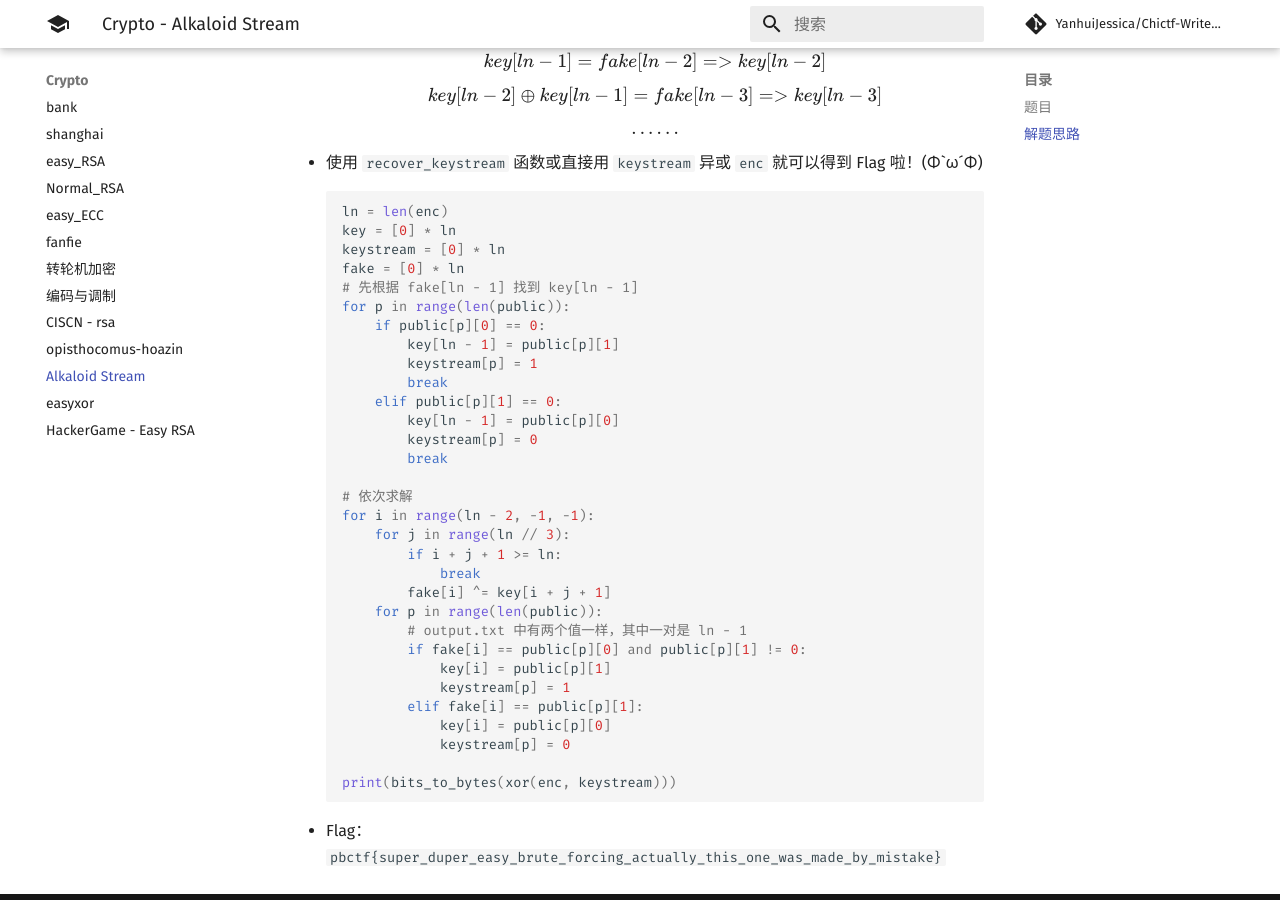
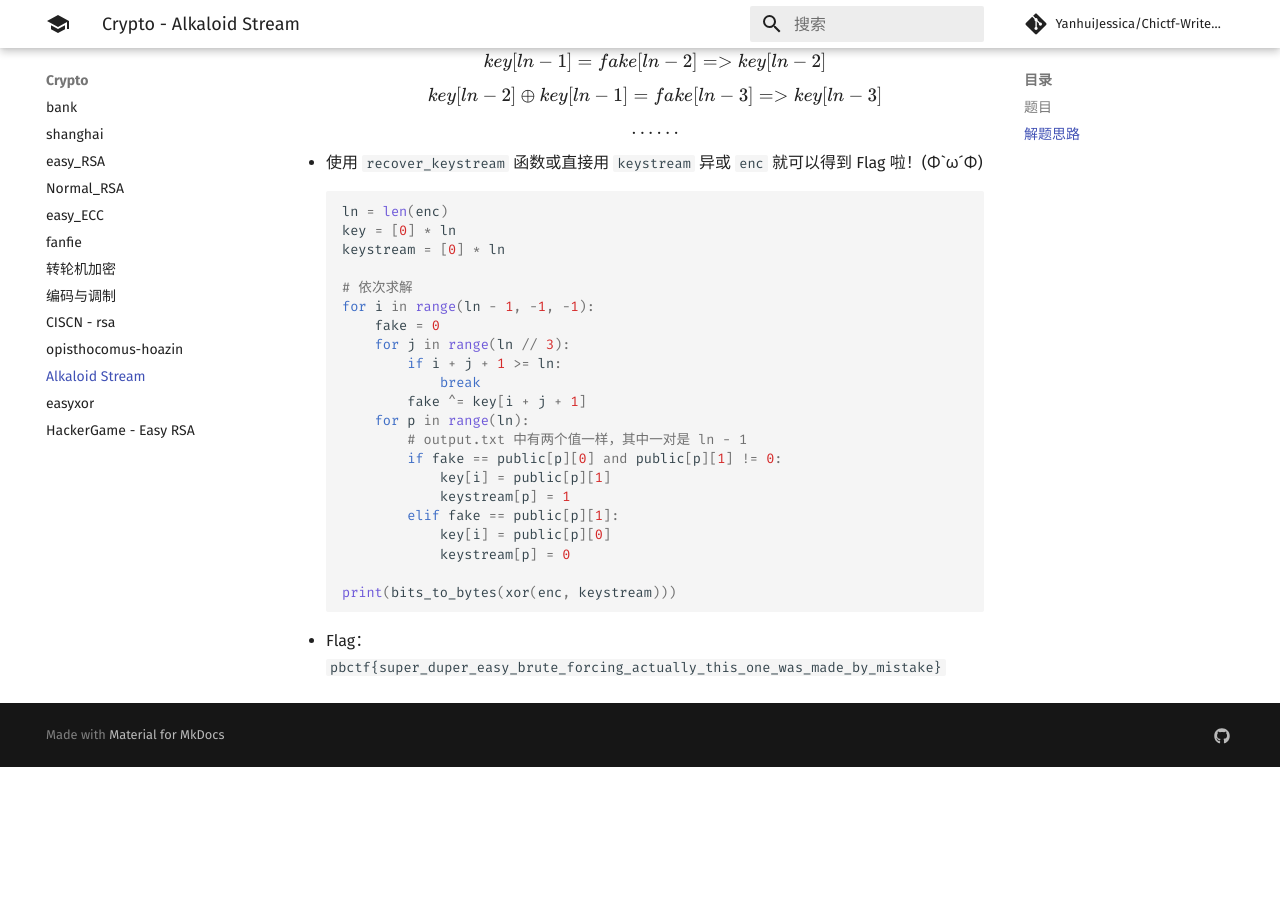
Before and after one commit to YanhuiJessica/Chictf-Writeups, an MkDocs documentation site: the page built from docs/crypto/alkaloid_stream.md, in a window 1280 px wide and 900 px high, scrolled down 1872 px. Built offline with MkDocs 1.6.1 and Material for MkDocs 9.7.7, drawn with Linux system fonts in a browser that asks for light colours; comment, search, counter and statistics services are not loaded; after the commit the page ends 2639 px from its top, so only the background shows below that.

Commit message:
程序优化

```diff
--- a/docs/crypto/alkaloid_stream.md
+++ b/docs/crypto/alkaloid_stream.md
@@ -92,30 +92,20 @@ I found a weird stream cipher scheme. Can you break this?
     ln = len(enc)
     key = [0] * ln
     keystream = [0] * ln
-    fake = [0] * ln
-    # 先根据 fake[ln - 1] 找到 key[ln - 1]
-    for p in range(len(public)):
-        if public[p][0] == 0:
-            key[ln - 1] = public[p][1]
-            keystream[p] = 1
-            break
-        elif public[p][1] == 0:
-            key[ln - 1] = public[p][0]
-            keystream[p] = 0
-            break
 
     # 依次求解
-    for i in range(ln - 2, -1, -1):
+    for i in range(ln - 1, -1, -1):
+        fake = 0
         for j in range(ln // 3):
             if i + j + 1 >= ln:
                 break
-            fake[i] ^= key[i + j + 1]
-        for p in range(len(public)):
+            fake ^= key[i + j + 1]
+        for p in range(ln):
             # output.txt 中有两个值一样，其中一对是 ln - 1
-            if fake[i] == public[p][0] and public[p][1] != 0:
+            if fake == public[p][0] and public[p][1] != 0:
                 key[i] = public[p][1]
                 keystream[p] = 1
-            elif fake[i] == public[p][1]:
+            elif fake == public[p][1]:
                 key[i] = public[p][0]
                 keystream[p] = 0
 
```
